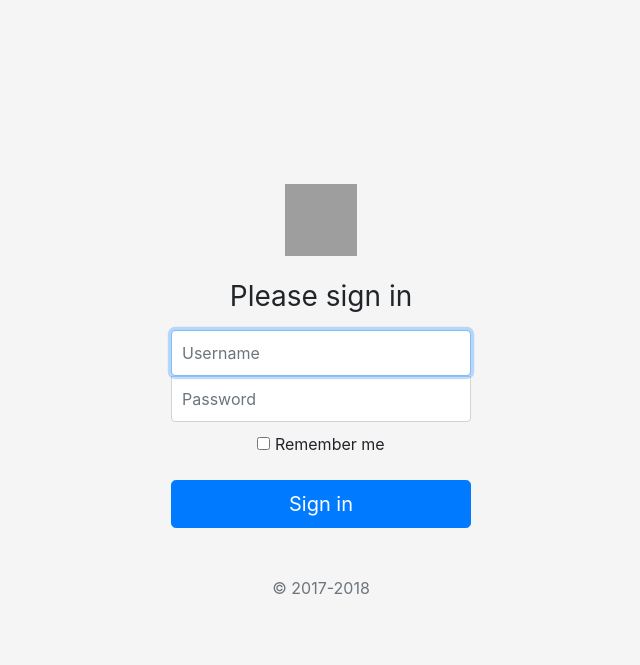
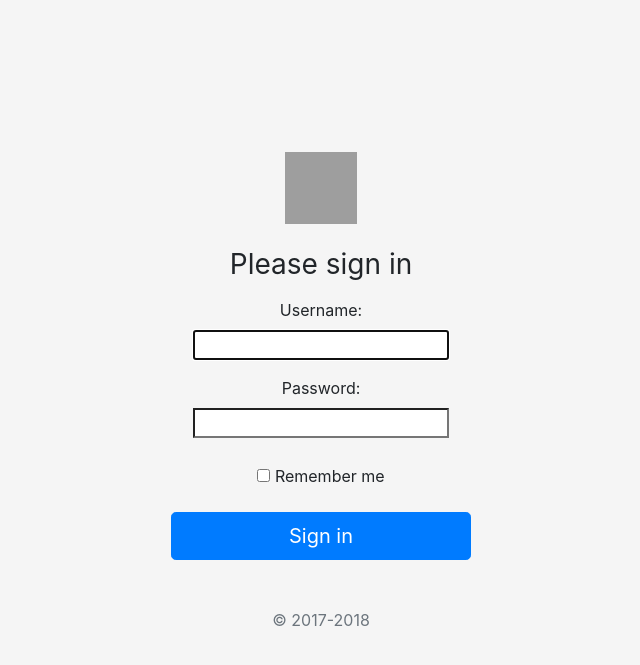
Before and after one commit to EhsanSSE/mysite, a Django app: page /accounts/login in a window 1280 px wide. Shown: the top 665 px of the page, without its empty margins (319-959 px from the left). Run offline with Django 3.2, Linux system fonts and the light colour scheme; some libraries are stand-ins or nearby versions; grey boxes are pictures that could not be loaded.

Commit message:
made condition for valid login form
made login form is valid or not user and if logged in didnt show the login page

```diff
--- a/accounts/views.py
+++ b/accounts/views.py
@@ -1,16 +1,24 @@
 from django.shortcuts import render, redirect
 from django.contrib.auth import authenticate, login
+from django.contrib.auth.forms import AuthenticationForm
 
 # Create your views here.
 def login_view(request):
-    if request.method == 'POST':
-        username=request.POST['username']
-        password=request.POST['password']
-        user = authenticate(request, username=username, password=password)
-        if user is not None:
-            login(request, user)
-            return redirect('/')
-    return render(request, 'accounts/login.html')
+    if not request.user.is_authenticated:
+        if request.method == 'POST':
+            form = AuthenticationForm(request=request, data=request.POST)
+            if form.is_valid():
+                username = form.cleaned_data.get('username')
+                password = form.cleaned_data.get('password')
+                user = authenticate(request, username=username, password=password)
+                if user is not None:
+                    login(request, user)
+                    return redirect('/')
+
+        form = AuthenticationForm()
+        return render(request, 'accounts/login.html', {'form': form})
+    else:
+        return redirect('/')
 
 # def logout_view(request):
     # return
--- a/templates/accounts/login.html
+++ b/templates/accounts/login.html
@@ -23,10 +23,11 @@
         {% csrf_token %}
       <img class="mb-4" src="https://getbootstrap.com/docs/4.0/assets/brand/bootstrap-solid.svg" alt="" width="72" height="72">
       <h1 class="h3 mb-3 font-weight-normal">Please sign in</h1>
-      <label for="inputEmail" class="sr-only">Username</label>
+      {{form.as_p}}
+      {% comment %} <label for="inputEmail" class="sr-only">Username</label>
       <input type="text" name="username" class="form-control" placeholder="Username" required autofocus>
       <label for="inputPassword" class="sr-only">Password</label>
-      <input type="password" name="password" class="form-control" placeholder="Password" required>
+      <input type="password" name="password" class="form-control" placeholder="Password" required> {% endcomment %}
       <div class="checkbox mb-3">
         <label>
           <input type="checkbox" value="remember-me"> Remember me
```
